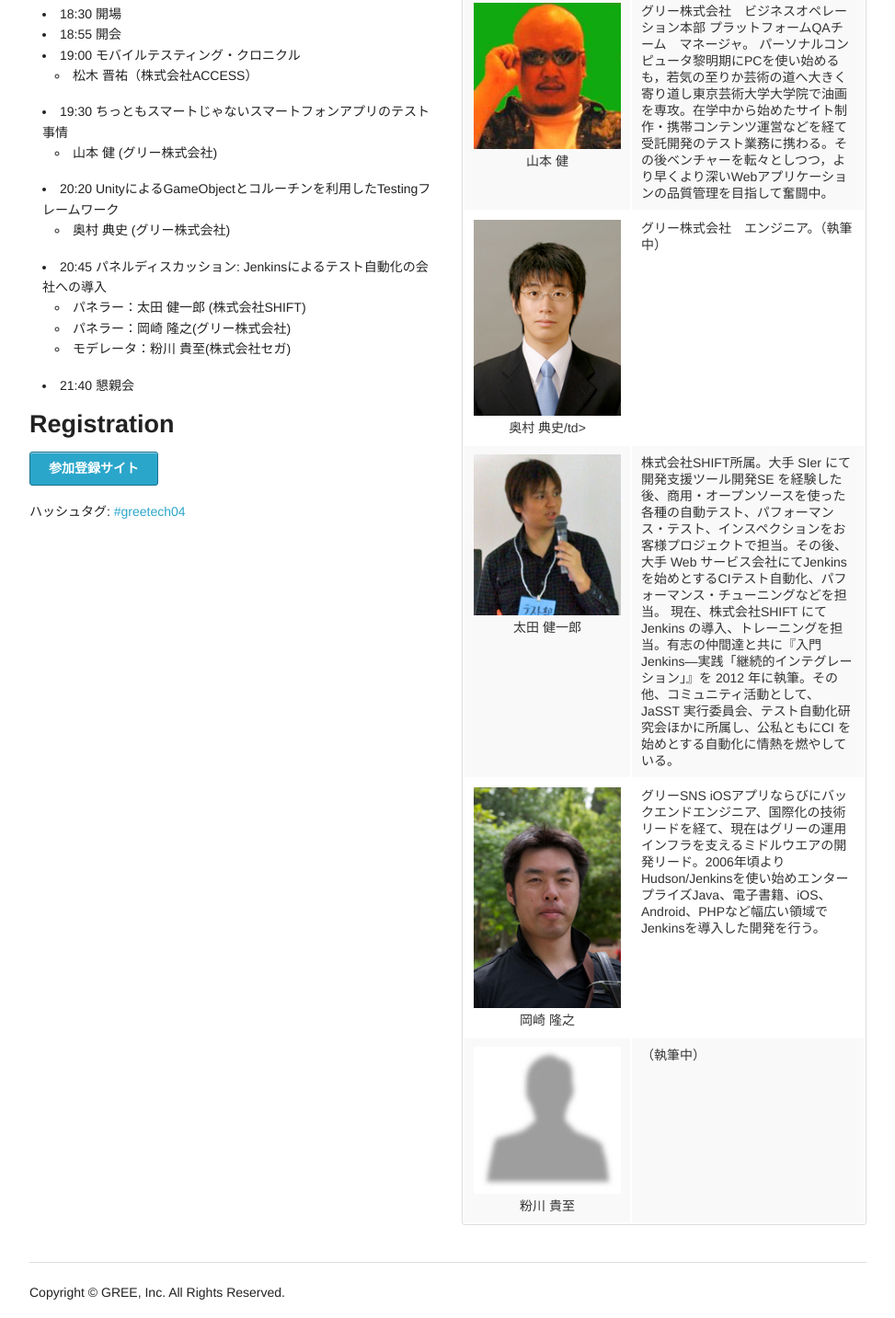
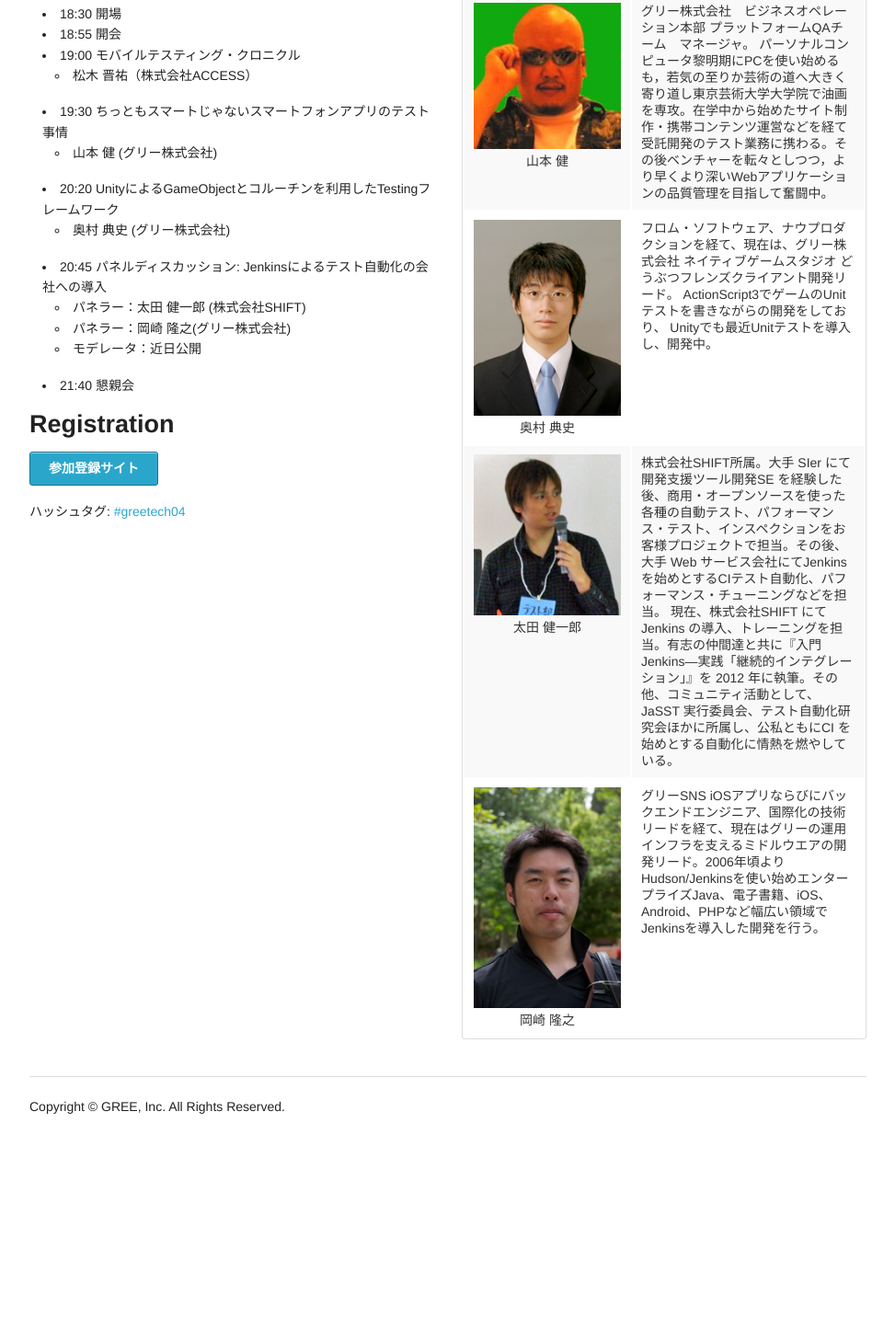
Before and after one commit to greetech4/greetech4.github.com, a plain HTML site: page index.html in a window 1280 px wide. Shown: the part 1095-2528 px from the top of the page at 92% size, without its empty margins (153-1126 px from the left). After the commit the page ends 2326 px from the top, so only its background shows below. Drawn offline with Linux system fonts and the light colour scheme.

Commit message:
Change member

```diff
--- a/index.html
+++ b/index.html
@@ -108,7 +108,7 @@
       <ul>
         <li>パネラー：太田 健一郎 (株式会社SHIFT)</li>
         <li>パネラー：岡崎 隆之(グリー株式会社)</li>
-        <li>モデレータ：粉川 貴至(株式会社セガ)</li>
+        <li>モデレータ：近日公開</li>
       </ul>
       <li>21:40 懇親会</li>
     </ul>
@@ -141,9 +141,11 @@
           </td>
         </tr>
         <tr>
-          <td width="180px" class="speaker"><img src="./images/okumura.jpg"/><br>奥村 典史/td>
+          <td width="180px" class="speaker"><img src="./images/okumura.jpg"/><br>奥村 典史</td>
           <td>
-            グリー株式会社　エンジニア。（執筆中）
+            フロム・ソフトウェア、ナウプロダクションを経て、現在は、グリー株式会社 ネイティブゲームスタジオ どうぶつフレンズクライアント開発リード。
+            ActionScript3でゲームのUnitテストを書きながらの開発をしており、
+            Unityでも最近Unitテストを導入し、開発中。
           </td>
         </tr>
         <tr>
@@ -157,12 +159,6 @@
           <td width="180px" class="speaker"><img src="./images/okazaki.png"/><br>岡崎 隆之</td>
           <td>
             グリーSNS iOSアプリならびにバックエンドエンジニア、国際化の技術リードを経て、現在はグリーの運用インフラを支えるミドルウエアの開発リード。2006年頃よりHudson/Jenkinsを使い始めエンタープライズJava、電子書籍、iOS、Android、PHPなど幅広い領域でJenkinsを導入した開発を行う。
-          </td>
-        </tr>
-        <tr>
-          <td width="180px" class="speaker"><img src="./images/no_image.jpg"/><br>粉川 貴至</td>
-          <td>
-            （執筆中）
           </td>
         </tr>
       </table>
```
